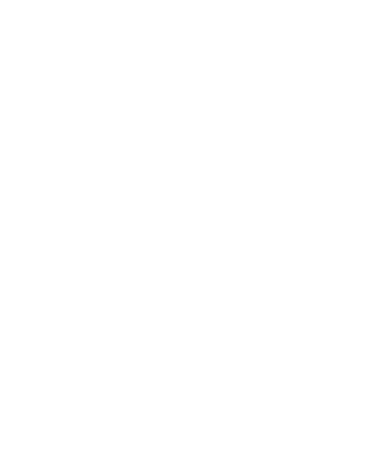
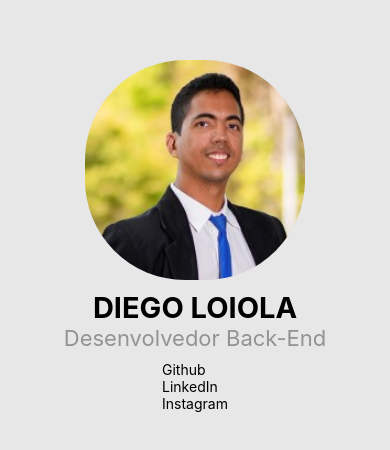
Before and after one commit to didi-loiola/app-curriculo-dio, a React Native app: screen / in a window 390 px wide. Shown: the part 186-636 px from the top of the page. Built offline with nearby package versions, Linux system fonts and the light colour scheme.

Commit message:
Adicionando imagens e algumas estilizações

```diff
--- a/src/App.js
+++ b/src/App.js
@@ -1,11 +1,52 @@
 import React from 'react';
-import {} from 'react-native';
+import { StyleSheet,View, Image, Text } from 'react-native';
+import image from './assets/photo.jpeg'
 
 const App = () => {
 
   return (
-    <div></div>
+    <>
+      <View style={style.page}>
+        <View style={style.container_cabecalho}>
+          <Image source={image} style={style.foto}/>
+          <Text style={style.nome}>DIEGO LOIOLA</Text>
+          <Text style={style.funcao}>Desenvolvedor Back-End</Text>
+          <View>
+            <Text>Github</Text>
+            <Text>LinkedIn</Text>
+            <Text>Instagram</Text>
+          </View>
+        </View>
+      </View>
+    </>
   );
 };
 
+const style = StyleSheet.create({
+  page:{
+    backgroundColor: '#e7e7e7',
+    flex: 1
+  },
+  container_cabecalho: {
+    flex: 1,
+    alignItems: 'center',
+    justifyContent: 'center'
+  },
+  foto: {
+    width: 220,
+    height: 220,
+    borderRadius: 100
+  },
+  nome: {
+    fontSize: 29,
+    fontWeight: 'bold',
+    marginTop: 10
+  },
+  funcao: {
+    fontSize: 22,
+    color: '#939393',
+    marginBottom: 10
+  }
+})
+
 export default App;
```
Also changed, not shown: src/assets/photo.jpeg (added).
